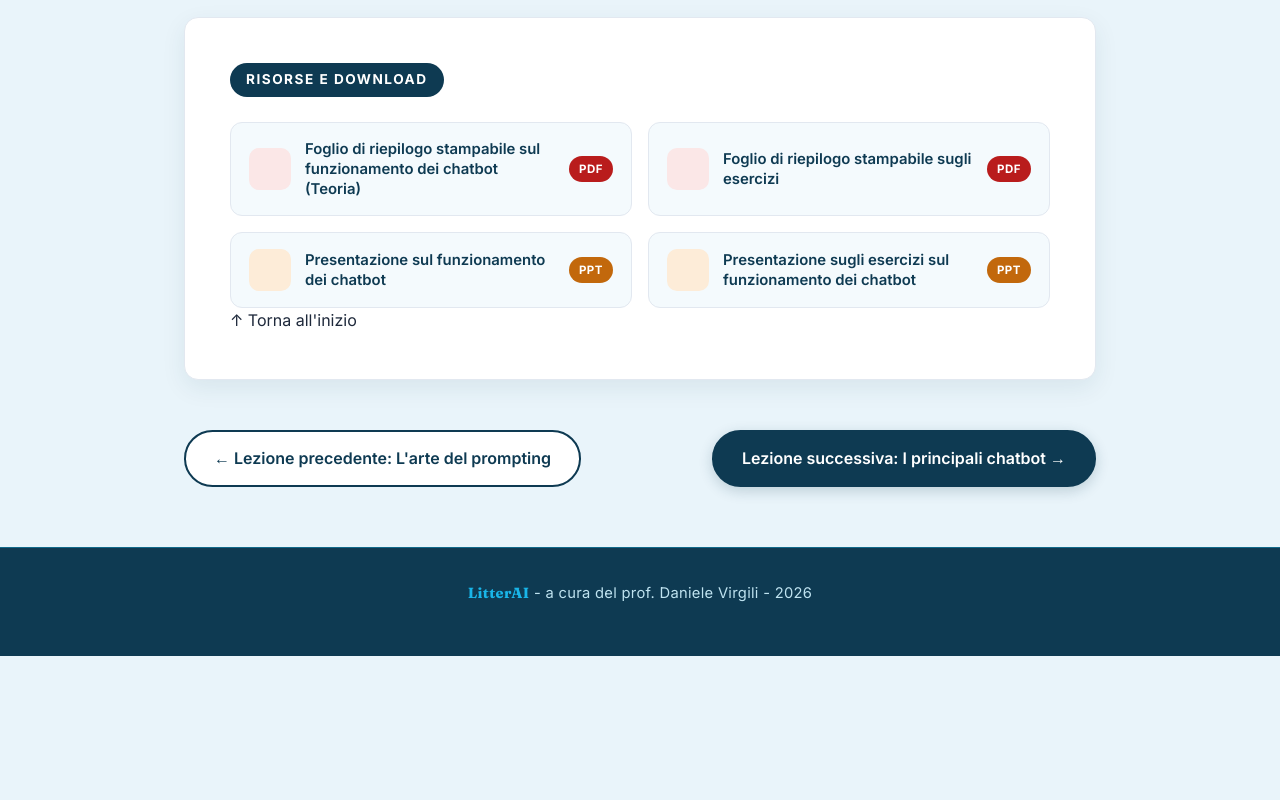
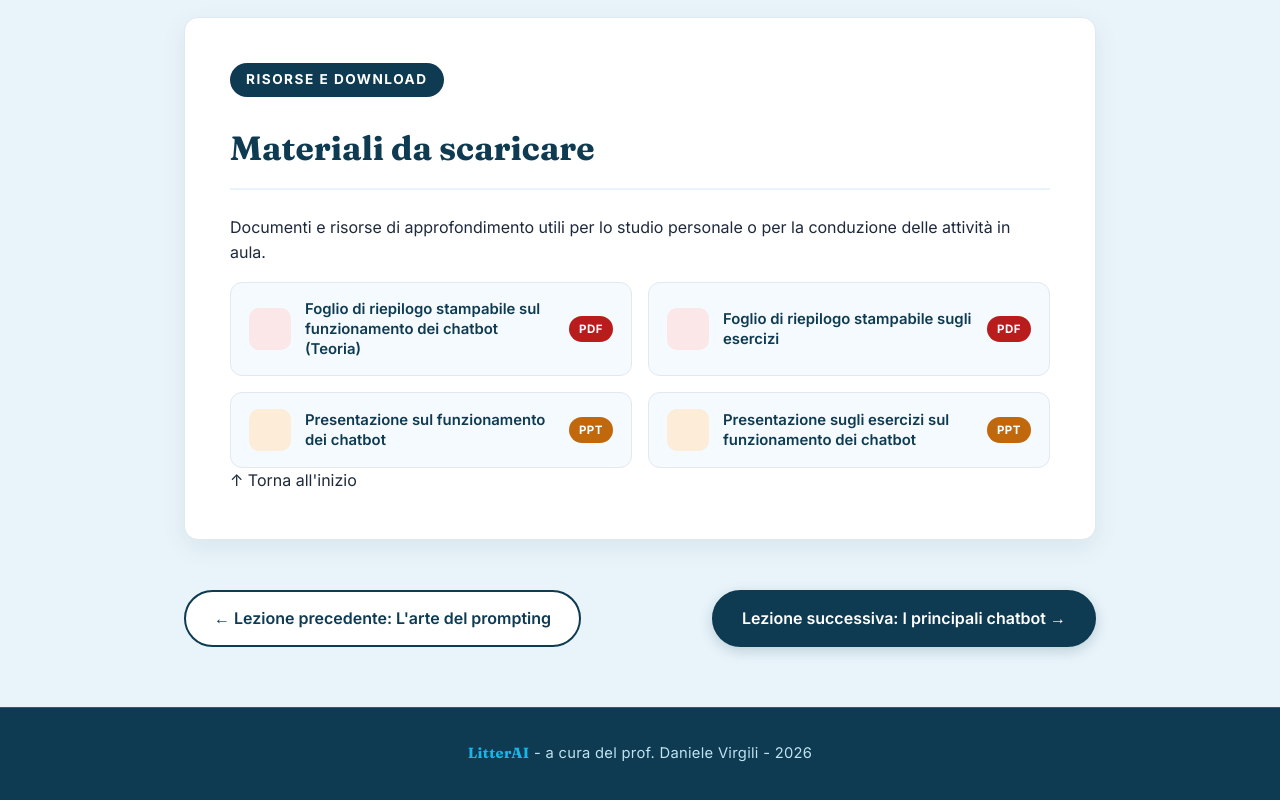
Before and after one commit to profdessin/didatticAI, a plain HTML site: page funzione.html in a window 1280 px wide. Shown: the part 8939-9739 px from the top of the page. Before the commit the page ends 9595 px from the top, so only its background shows below. Drawn offline with Linux system fonts and the light colour scheme.

Commit message:
Add downloadable materials section to funzione.html
Added a section for downloadable resources with a header and description.

```diff
--- a/funzione.html
+++ b/funzione.html
@@ -710,6 +710,8 @@
 <!-- ==================== MATERIALI SCARICABILI ==================== -->
 <section class="section-block" id="downloads">
   <span class="section-tag-header">Risorse e Download</span>
+  <h2 class="section-title">Materiali da scaricare</h2>
+  <p>Documenti e risorse di approfondimento utili per lo studio personale o per la conduzione delle attività in aula.</p>
 
   <div class="download-grid">
     <a href="download/funzione.pdf" class="download-card" target="_blank" rel="noopener noreferrer">
```
